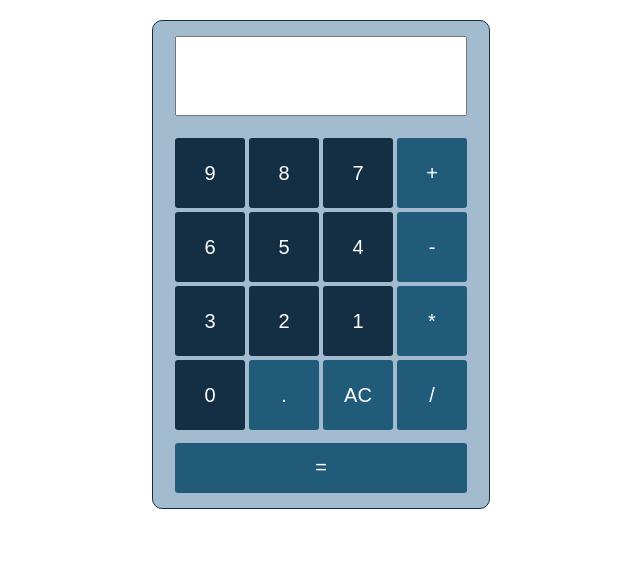
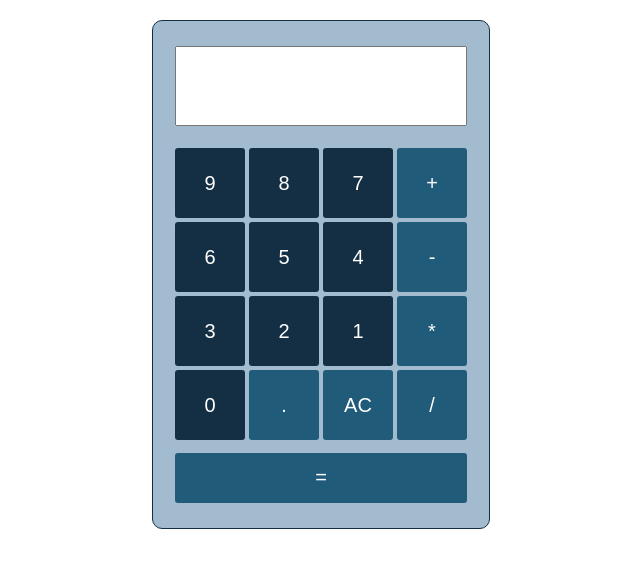
Before and after one commit to MikeEngerer/calculator-jQuery, a plain HTML site: page public/views/index.html in a window 1280 px wide. Shown: the whole page, without its empty margins (248-888 px from the left). Drawn offline with Linux system fonts and the light colour scheme.

Commit message:
modify padding on calc

```diff
--- a/public/styles/style.css
+++ b/public/styles/style.css
@@ -25,7 +25,7 @@ html {
 	border-radius: 10px;
 	background-color: #a2bbcf;
 	border: solid 1px #142f44;
-	padding: 0 20px 0 20px;
+	padding: 10px 20px 10px 20px;
 	font-size: 40px;
 }
 
```
Also changed, not shown: public/img/calc.png.
